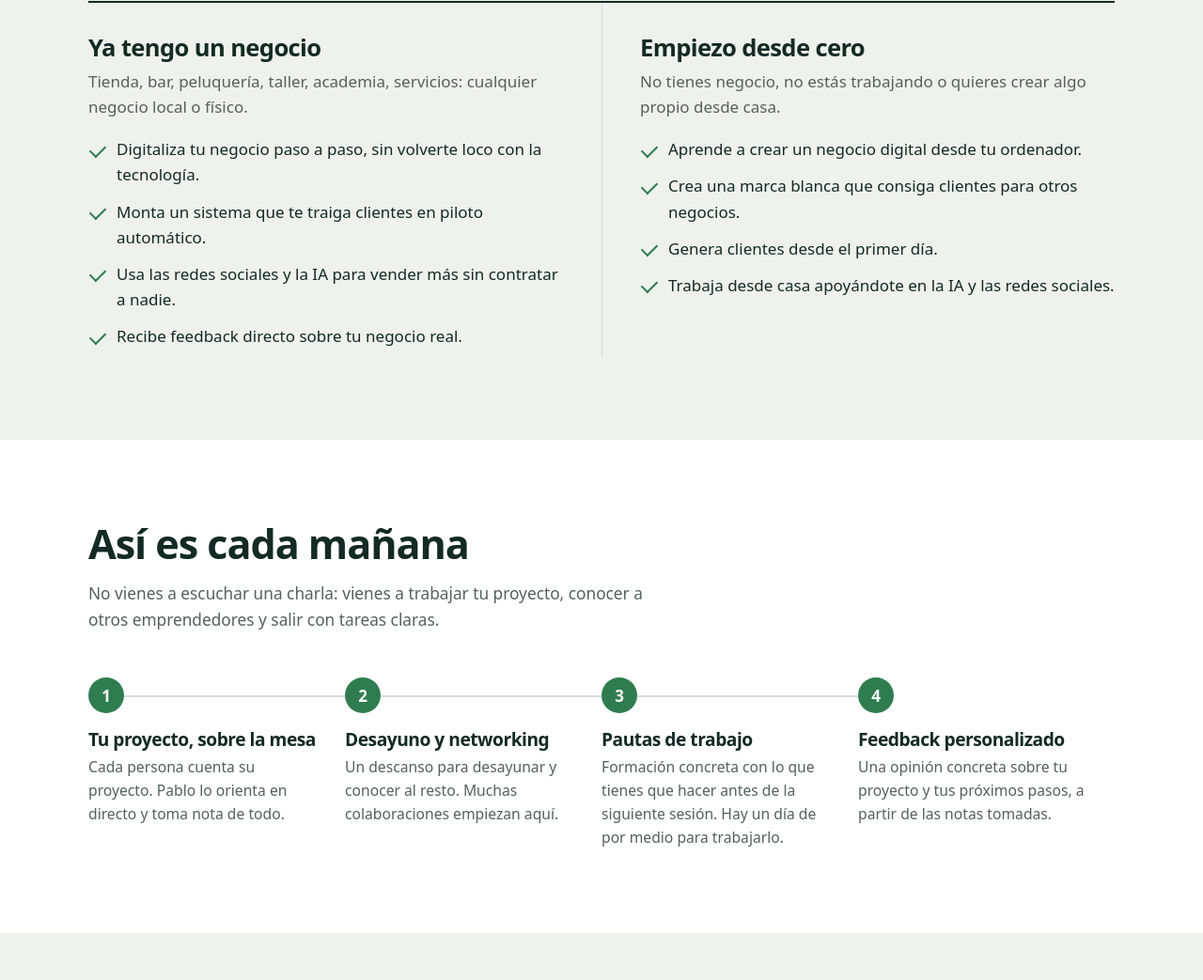
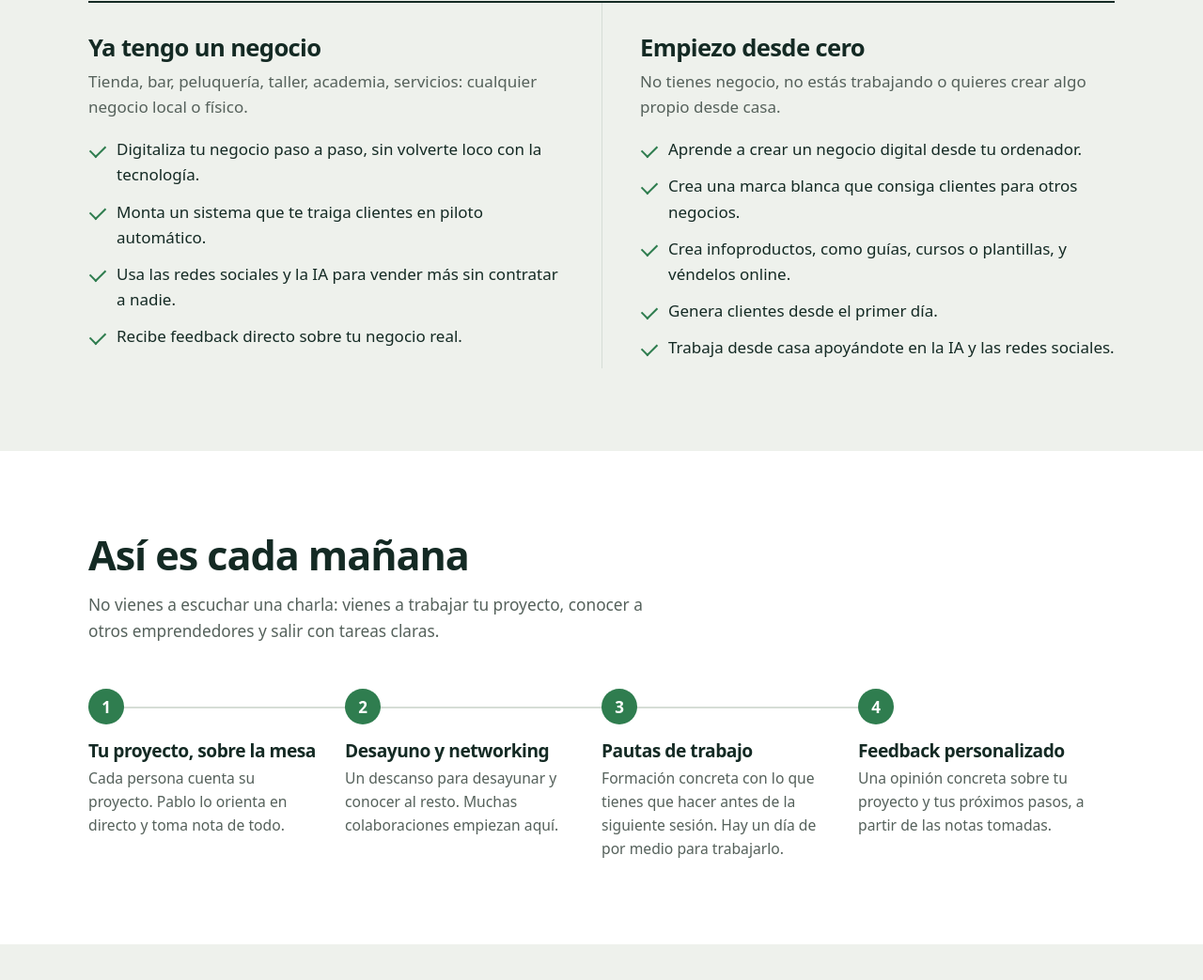
Before and after one commit to pabloblanco9791-dev/emprende-desde-casa, a plain HTML site: page index.html in a window 1280 px wide. Shown: the part 1278-2321 px from the top of the page at 94% size. Drawn offline with Linux system fonts and the light colour scheme; a small style sheet from the web is missing.

Commit message:
Añade infoproductos en «Empiezo desde cero»
Co-Authored-By: Claude Opus 5.5 <noreply@anthropic.com>

```diff
--- a/index.html
+++ b/index.html
@@ -281,6 +281,7 @@
         <ul class="checks">
           <li>Aprende a crear un negocio digital desde tu ordenador.</li>
           <li>Crea una marca blanca que consiga clientes para otros negocios.</li>
+          <li>Crea infoproductos, como guías, cursos o plantillas, y véndelos online.</li>
           <li>Genera clientes desde el primer día.</li>
           <li>Trabaja desde casa apoyándote en la IA y las redes sociales.</li>
         </ul>
```
